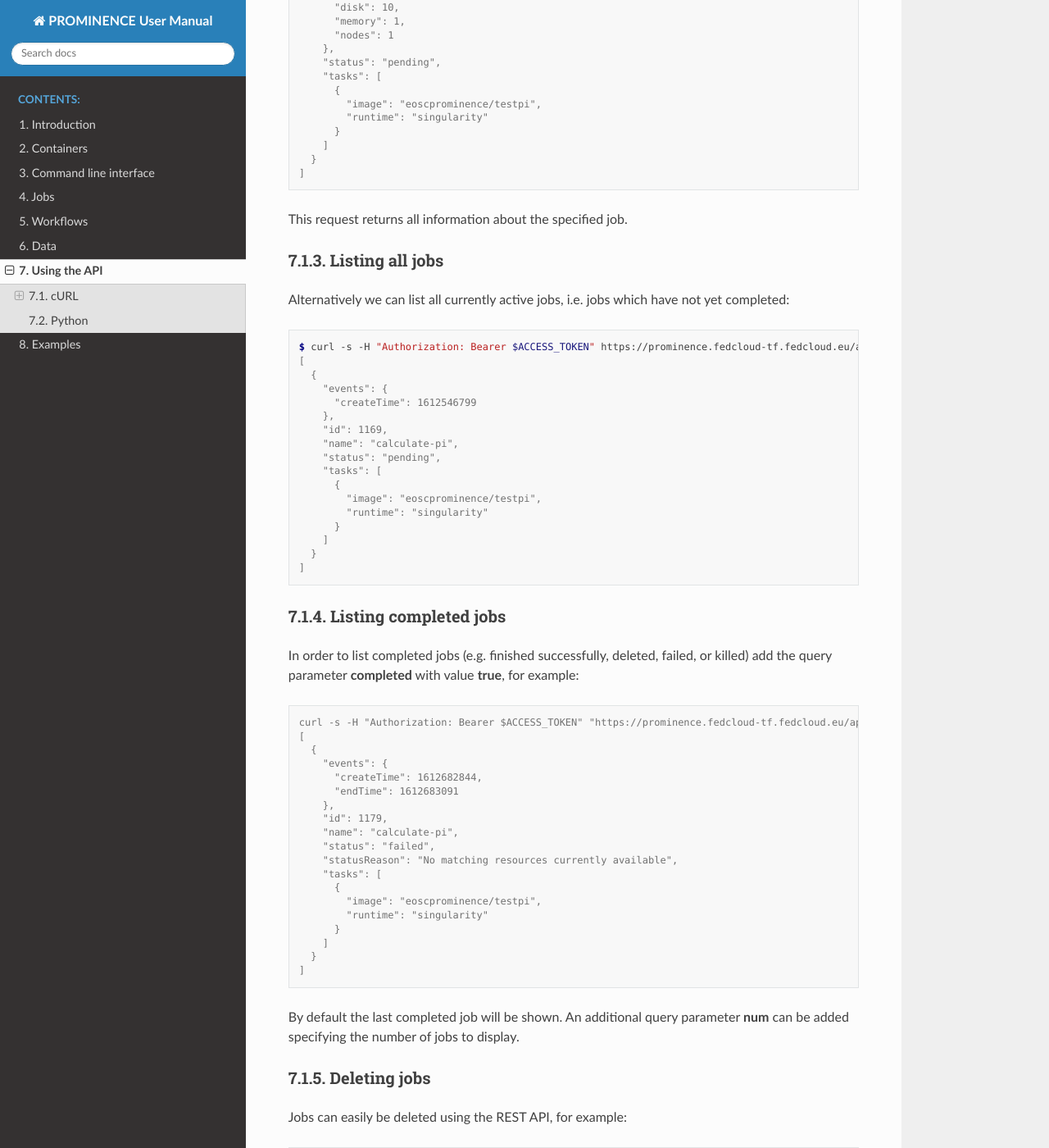
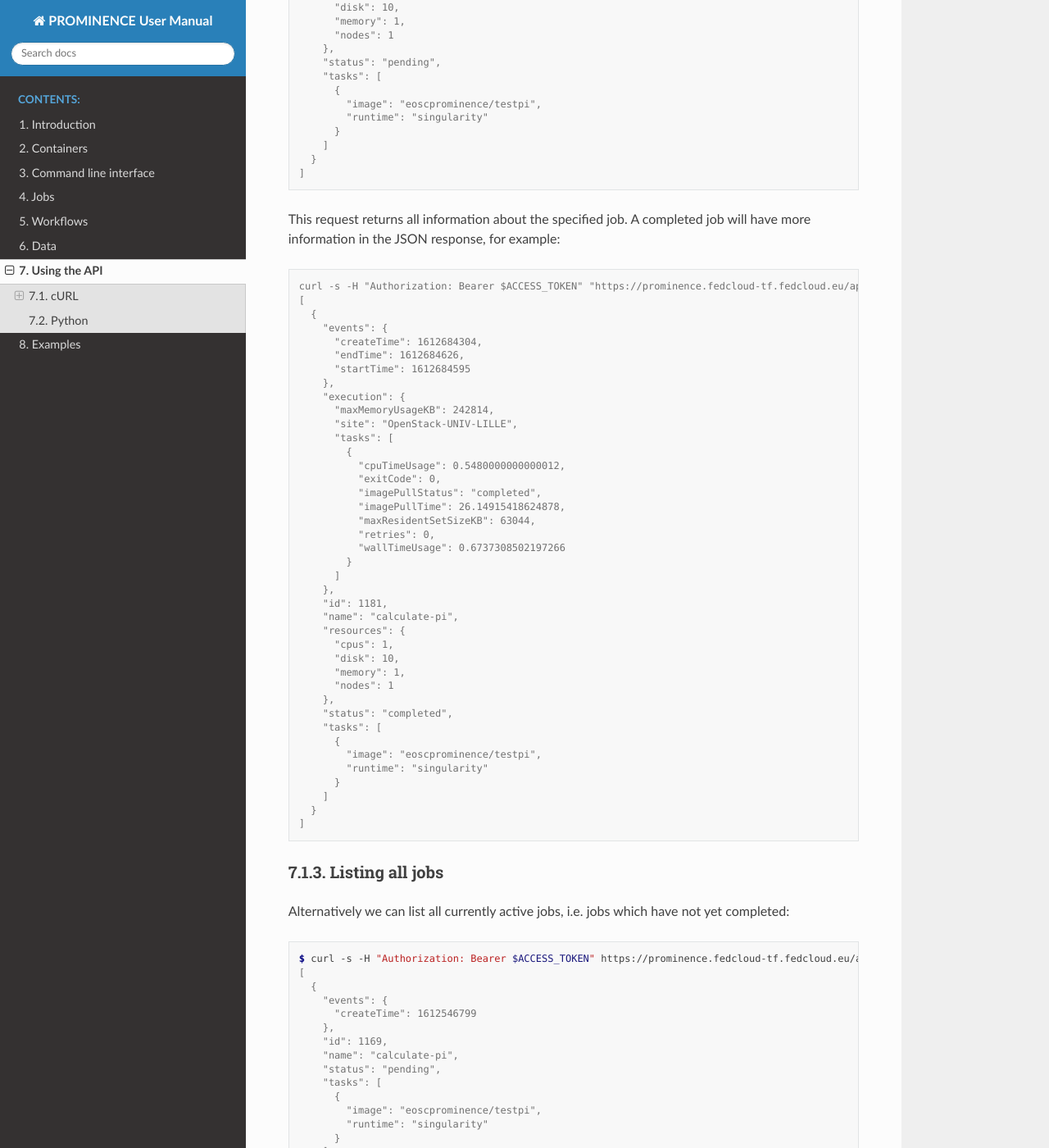
Before and after one commit to prominence-eosc/docs-eosc, a Sphinx documentation site: the page built from source/using-the-api.rst, in a window 1280 px wide and 1400 px high, scrolled down 2052 px. Shown: the whole window at 82% size. Built offline with Sphinx 7.4.7 and the Read the Docs theme 2.0.0, drawn with Linux system fonts in a browser that asks for light colours; some of the changed text lies outside the part shown.

Commit message:
Show a completed job and how to get stdout/err

```diff
--- a/source/using-the-api.rst
+++ b/source/using-the-api.rst
@@ -109,7 +109,50 @@
      }
    ]
 
-This request returns all information about the specified job.
+This request returns all information about the specified job. A completed job will have more information in the JSON response, for example:
+
+.. code-block:: console
+
+   curl -s -H "Authorization: Bearer $ACCESS_TOKEN" "https://prominence.fedcloud-tf.fedcloud.eu/api/v1/jobs/1181" | jq .
+   [
+     {
+       "events": {
+         "createTime": 1612684304,
+         "endTime": 1612684626,
+         "startTime": 1612684595
+       },
+       "execution": {
+         "maxMemoryUsageKB": 242814,
+         "site": "OpenStack-UNIV-LILLE",
+         "tasks": [
+           {
+             "cpuTimeUsage": 0.5480000000000012,
+             "exitCode": 0,
+             "imagePullStatus": "completed",
+             "imagePullTime": 26.14915418624878,
+             "maxResidentSetSizeKB": 63044,
+             "retries": 0,
+             "wallTimeUsage": 0.6737308502197266
+           }
+         ]
+       },
+       "id": 1181,
+       "name": "calculate-pi",
+       "resources": {
+         "cpus": 1,
+         "disk": 10,
+         "memory": 1,
+         "nodes": 1
+       },
+       "status": "completed",
+       "tasks": [
+         {
+           "image": "eoscprominence/testpi",
+           "runtime": "singularity"
+         }
+       ]
+     }
+   ]
 
 Listing all jobs
 ^^^^^^^^^^^^^^^^
@@ -164,6 +207,19 @@
    ]
 
 By default the last completed job will be shown. An additional query parameter **num** can be added specifying the number of jobs to display.
+
+Getting the standard output or error from jobs
+^^^^^^^^^^^^^^^^^^^^^^^^^^^^^^^^^^^^^^^^^^^^^^
+
+The following example returns the standard output from a job, in this case with id **1181**:
+
+.. code-block:: console
+
+   $ curl -H "Authorization: Bearer $ACCESS_TOKEN" https://prominence.fedcloud-tf.fedcloud.eu/api/v1/jobs/1181/stdout
+
+To get the standard error replace **stdout** above with **stderr**.
+
+Note that the standard output and error can be obtained both once a job has completed and while it is running, so it is possible to watch what a job is doing in real time, no matter where in the world it is running.
 
 Deleting jobs
 ^^^^^^^^^^^^^
```
